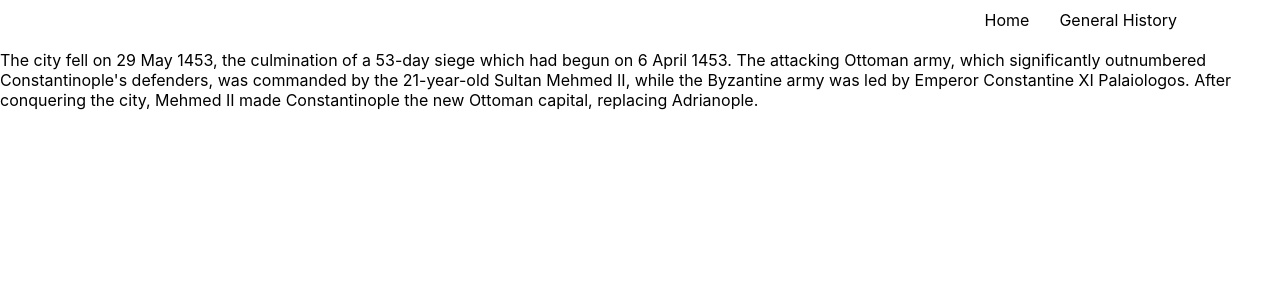
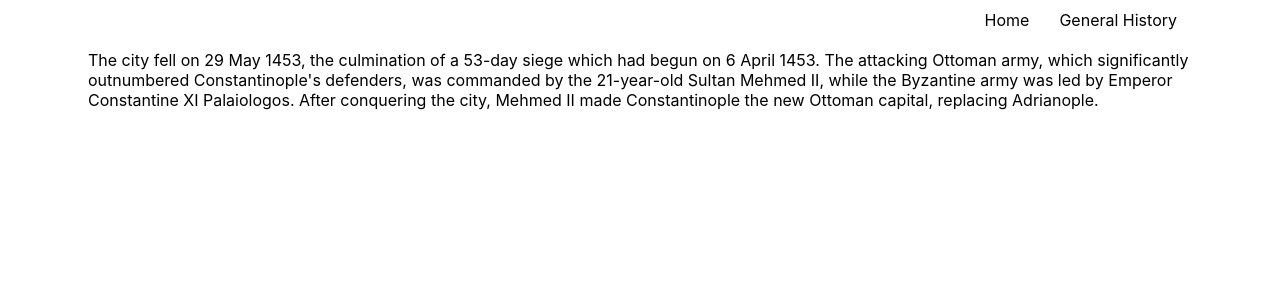
Before and after one commit to OggiDanailov/istoria, a React (Create React App) app: page /review/1 in a window 1280 px wide. Shown: the top 300 px of the page. Built offline with nearby package versions, Linux system fonts and the light colour scheme.

Commit message:
adding general theme style file

```diff
--- a/src/pages/CorrectListingPage.js
+++ b/src/pages/CorrectListingPage.js
@@ -1,12 +1,28 @@
 import React from 'react'
 import {useParams} from 'react-router-dom'
 import ALL_QUESTIONS from "../components/questions/ALL_QUESTIONS"
+import {
+    Grid,
+    Box,
+    Container,
+    makeStyles,
+  } from "@material-ui/core"
+
+  const useStyles = makeStyles((theme) => ({
+    container: {
+      width: "90%",
+      margin: "auto",
+    },
+}))
 
 const CorrectListingPage = () => {
     const param = useParams();
+    const classes = useStyles()
     // const { currentAnswers, currentQuestions, answerStatus, id } = useSelector((state) => state.projectBoard)
     return (
-    <div>{ALL_QUESTIONS[param.id].synopsis}</div>
+        <Container className={classes.container}>
+            <p className={classes.answers}>{ALL_QUESTIONS[param.id].synopsis}</p>
+        </Container>
     )
 }
 
--- a/src/pages/Home.js
+++ b/src/pages/Home.js
@@ -14,8 +14,11 @@ const useStyles = makeStyles((theme) => ({
     display: "grid",
     gridTemplateColumns: "1fr 1fr",
   },
+  link: {
+    textDecoration: 'none',
+  },
   boxes: {
-    height: "30px",
+    minHeight: "30px",
     border: "2px solid",
     padding: "5px",
     display: "flex",
@@ -23,7 +26,8 @@ const useStyles = makeStyles((theme) => ({
     alignItems: "center",
     margin: "10px",
     borderRadius: "10px",
-    color: "black",
+    textAlign: 'center',
+    color: 'black'
   },
 }))
 
@@ -35,7 +39,7 @@ const Home = () => {
         <h2>Choose your History!</h2>
       </Grid>
       <Container className={classes.container}>
-        <Link href='/general'>
+        <Link className={classes.link} href='/general'>
           <Box className={classes.boxes}>General History</Box>
         </Link>
         <Box className={classes.boxes}>Ancient History</Box>
--- a/src/pages/ReviewPage.js
+++ b/src/pages/ReviewPage.js
@@ -17,16 +17,17 @@ const useStyles = makeStyles((theme) => ({
   },
   p: {
     textAlign: `center`,
-
+  },
+  a: {
+    textDecoration: 'none',
+    color: '#00008B'
   }
 }))
 
 const ReviewPage = () => {
   const classes = useStyles()
   const { currentAnswers, currentQuestions, answerStatus, id } = useSelector((state) => state.projectBoard)
-  console.log(currentAnswers)
-  console.log(currentQuestions)
-  console.log(answerStatus)
+
   return (
     <Container>
       <h2>Your Answers</h2>
@@ -35,7 +36,7 @@ const ReviewPage = () => {
         <h3>Check your answers</h3>
     {currentQuestions.map((question, index) => {
       return <Box key={question} className={classes.boxContainer}>
-        <p className={classes.p}>{index+1}.  <Link to={`/review/${index}`}>{question}</Link><br />
+        <p className={classes.p}>{index+1}.  <Link to={`/review/${index}`} className={classes.a}>{question}</Link><br />
           Your Answer: {currentAnswers[index]}<br />
           {answerStatus[index] ? "Correct" : "Incorrect (Check the right one)"
         }</p>
```
Also changed, not shown: src/theme.js (added, +41 -0 lines).
